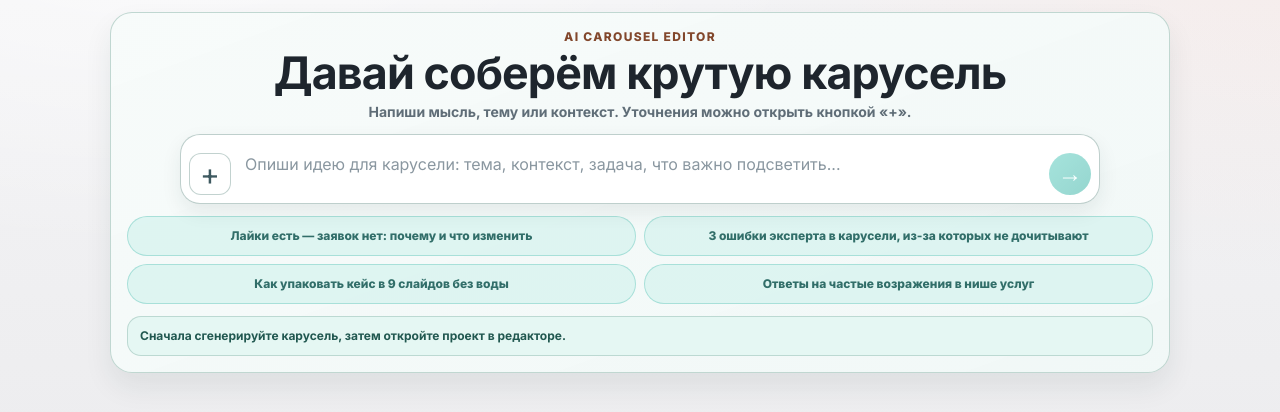
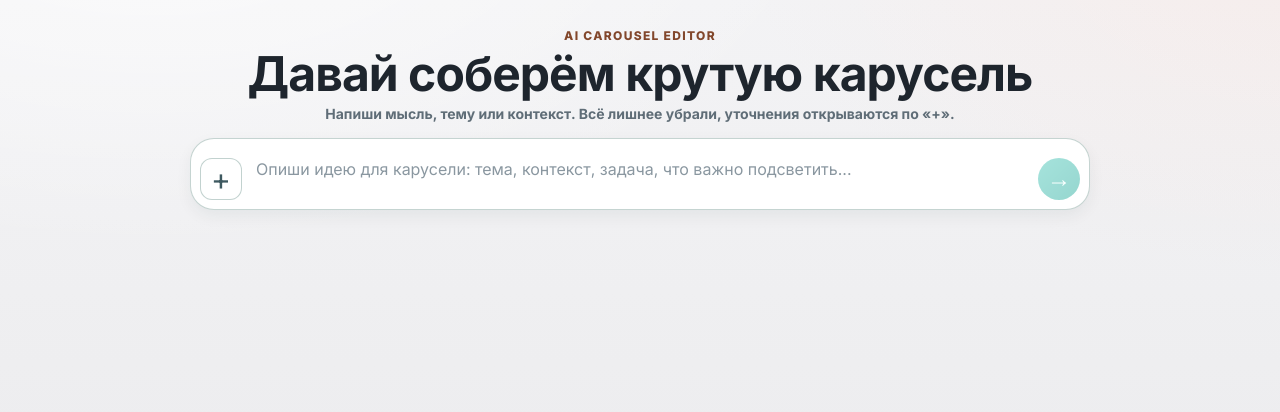
Before and after one commit to igor-jurievich/ai-carousel-editor, a Next.js app: page /generate in a window 1280 px wide. Shown: the top 412 px of the page. Built offline with nearby package versions, Linux system fonts and the light colour scheme.

Commit message:
ux: simplify generate start to clean chat layout

```diff
--- a/app/generate/generate-page.module.css
+++ b/app/generate/generate-page.module.css
@@ -1,23 +1,19 @@
 .page {
-  padding-top: 12px;
+  padding-top: 28px;
   padding-bottom: 28px;
 }
 
 .layout {
-  width: min(1060px, 100%);
+  width: min(980px, 100%);
   margin: 0 auto;
   display: grid;
-  gap: 16px;
+  gap: 18px;
 }
 
 .hero {
   display: grid;
-  gap: 12px;
-  padding: 16px;
-  border-radius: 22px;
-  border: 1px solid rgba(187, 211, 205, 0.9);
-  background: linear-gradient(160deg, rgba(247, 251, 250, 0.96) 0%, rgba(241, 248, 247, 0.98) 100%);
-  box-shadow: 0 14px 28px rgba(21, 54, 50, 0.08);
+  gap: 14px;
+  padding: 0;
 }
 
 .heroTop {
@@ -39,7 +35,7 @@
 
 .heroTitle {
   margin: 0;
-  font-size: clamp(2rem, 4vw, 2.8rem);
+  font-size: clamp(2rem, 4vw, 3rem);
   line-height: 1.03;
   letter-spacing: -0.02em;
   color: #1e252d;
@@ -56,7 +52,7 @@
 
 .chatComposer {
   position: relative;
-  width: min(920px, 100%);
+  width: min(900px, 100%);
   margin: 0 auto;
 }
 
@@ -65,12 +61,12 @@
   grid-template-columns: auto minmax(0, 1fr) auto;
   align-items: end;
   gap: 8px;
-  min-height: 64px;
-  padding: 8px;
-  border-radius: 20px;
-  border: 1px solid rgba(187, 205, 202, 0.95);
-  background: rgba(255, 255, 255, 0.97);
-  box-shadow: 0 8px 20px rgba(25, 56, 52, 0.08);
+  min-height: 68px;
+  padding: 9px;
+  border-radius: 24px;
+  border: 1px solid rgba(195, 211, 208, 0.96);
+  background: #ffffff;
+  box-shadow: 0 6px 16px rgba(25, 56, 52, 0.06);
 }
 
 .plusButton {
@@ -215,11 +211,10 @@
 }
 
 .status {
-  grid-column: 1 / -1;
   border-radius: 14px;
-  border: 1px solid rgba(183, 213, 207, 0.9);
-  background: rgba(228, 247, 242, 0.9);
-  color: #215850;
+  border: 1px solid rgba(232, 142, 142, 0.85);
+  background: rgba(255, 240, 240, 0.94);
+  color: #892f2f;
   font-size: 12px;
   line-height: 1.35;
   font-weight: 700;
@@ -228,8 +223,6 @@
 
 .statusError {
   border-color: rgba(232, 142, 142, 0.85);
-  background: rgba(255, 240, 240, 0.94);
-  color: #892f2f;
 }
 
 .previewCard {
@@ -347,7 +340,7 @@
 @media (max-width: 768px) {
   .page {
     padding-inline: 8px;
-    padding-top: 8px;
+    padding-top: 14px;
   }
 
   .layout {
@@ -355,8 +348,6 @@
   }
 
   .hero {
-    padding: 10px;
-    border-radius: 16px;
     gap: 10px;
   }
 
@@ -375,7 +366,7 @@
   }
 
   .chatBar {
-    border-radius: 16px;
+    border-radius: 18px;
     min-height: 58px;
     gap: 6px;
     padding: 7px;
@@ -409,12 +400,10 @@
   }
 
   .advancedGrid,
-  .presetsRow,
   .previewActions {
     grid-template-columns: minmax(0, 1fr);
   }
 
-  .presetChip,
   .primaryAction,
   .secondaryAction {
     min-height: 44px;
--- a/app/generate/page.tsx
+++ b/app/generate/page.tsx
@@ -24,12 +24,6 @@ type GenerateResponse = {
 };
 
 const MAX_TOPIC_CHARS = 4000;
-const PRESET_TOPICS = [
-  "Лайки есть — заявок нет: почему и что изменить",
-  "3 ошибки эксперта в карусели, из-за которых не дочитывают",
-  "Как упаковать кейс в 9 слайдов без воды",
-  "Ответы на частые возражения в нише услуг"
-];
 
 export default function GeneratePage() {
   const router = useRouter();
@@ -264,7 +258,7 @@ export default function GeneratePage() {
             <span className={styles.kicker}>AI CAROUSEL EDITOR</span>
             <h1 className={styles.heroTitle}>Давай соберём крутую карусель</h1>
             <p className={styles.heroSubtitle}>
-              Напиши мысль, тему или контекст. Уточнения можно открыть кнопкой «+».
+              Напиши мысль, тему или контекст. Всё лишнее убрали, уточнения открываются по «+».
             </p>
           </div>
 
@@ -396,23 +390,7 @@ export default function GeneratePage() {
             ) : null}
           </div>
 
-          <div className={styles.presetsRow}>
-            {PRESET_TOPICS.map((preset) => (
-              <button
-                key={preset}
-                type="button"
-                className={styles.presetChip}
-                onClick={() => setTopic(preset)}
-                disabled={isGenerating}
-              >
-                {preset}
-              </button>
-            ))}
-          </div>
-
-          <div className={`${styles.status} ${error ? styles.statusError : ""}`}>
-            {error ? error : "Сначала сгенерируйте карусель, затем откройте проект в редакторе."}
-          </div>
+          {error ? <div className={`${styles.status} ${styles.statusError}`}>{error}</div> : null}
         </header>
 
         {previewList.length ? (
```
